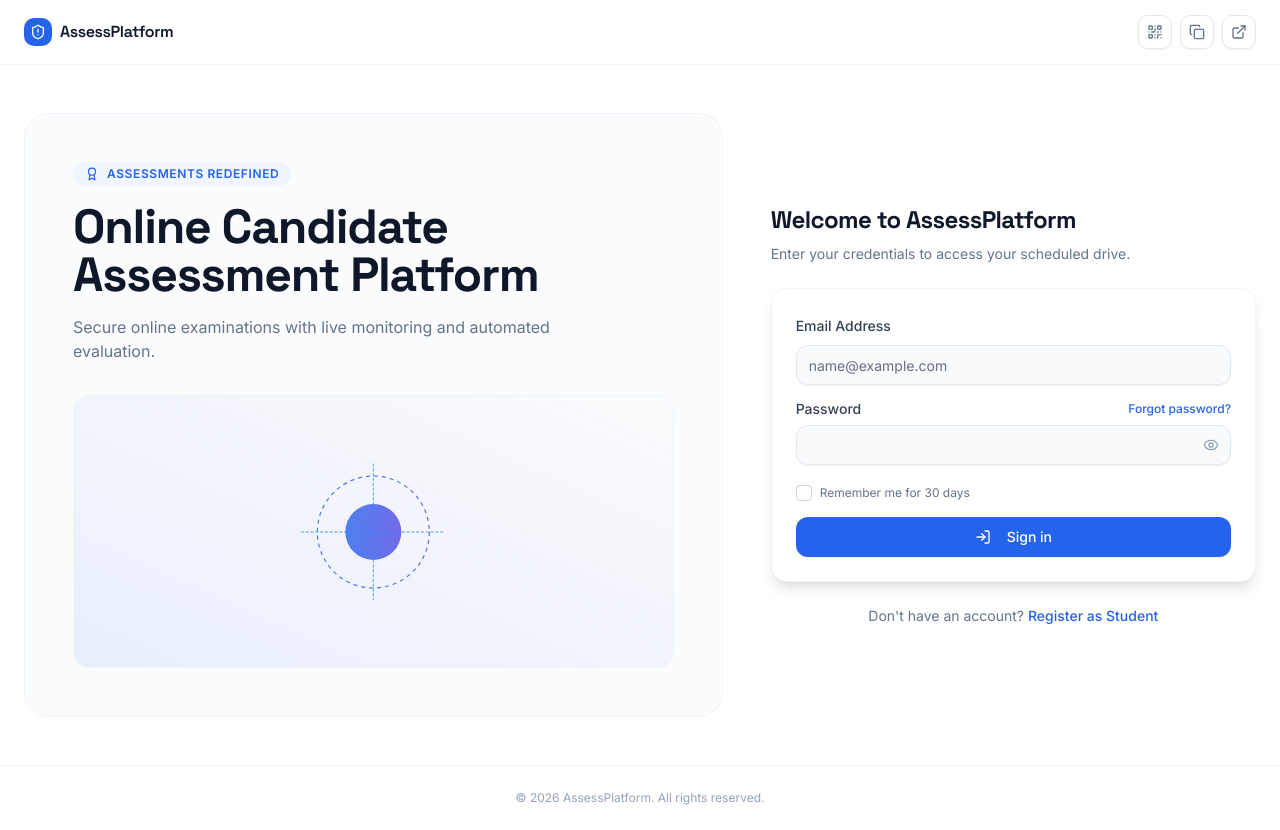
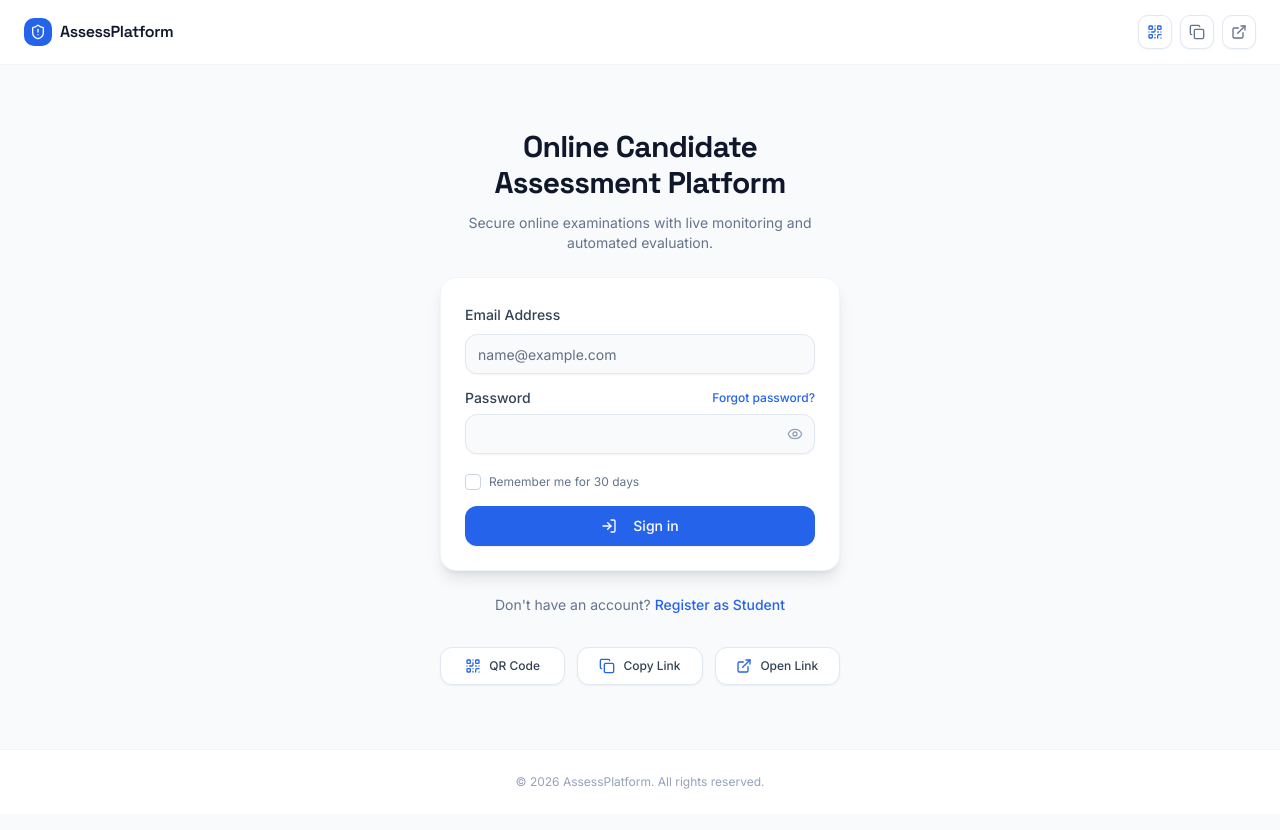
Before and after one commit to GeginRisho/online-candidate-assessment, a Next.js app in the folder frontend/: page / in a window 1280 px wide. Built offline with nearby package versions, Linux system fonts and the light colour scheme; no server answers.

Commit message:
Redesign page to remove left illustration section completely, center login card and titles, and use sameSite: 'none' for production cross-site cookie support

```diff
--- a/frontend/src/app/page.tsx
+++ b/frontend/src/app/page.tsx
@@ -19,7 +19,6 @@ import {
   Copy,
   ExternalLink,
   Check,
-  Award,
 } from 'lucide-react';
 import { Button } from '@/components/ui/button';
 import { Input } from '@/components/ui/input';
@@ -150,9 +149,9 @@ function LoginContent() {
   };
 
   return (
-    <div className="flex min-h-screen flex-col bg-white">
+    <div className="flex min-h-screen flex-col bg-slate-50/20">
       {/* Header with minimal Top-Right Quick Access Actions */}
-      <header className="border-b border-slate-100 bg-white sticky top-0 z-45">
+      <header className="border-b border-slate-100 bg-white sticky top-0 z-40">
         <div className="mx-auto flex h-16 max-w-7xl items-center justify-between px-6">
           <Link href="/" className="flex items-center gap-2 font-display text-base font-semibold tracking-tight text-slate-900">
             <div className="flex size-7 items-center justify-center rounded-lg bg-blue-600">
@@ -167,7 +166,7 @@ function LoginContent() {
               title="View Candidate QR Registration Code"
               aria-label="QR Code"
             >
-              <QrCode className="size-4" />
+              <QrCode className="size-4 text-blue-600" />
             </button>
             <button
               onClick={handleCopyLink}
@@ -189,20 +188,20 @@ function LoginContent() {
         </div>
       </header>
 
-      {/* Main Grid Content */}
-      <div className="flex-1 flex flex-col md:grid md:grid-cols-12 max-w-7xl mx-auto w-full px-4 sm:px-6 py-6 md:py-12 gap-8 md:gap-12 items-center">
-
-        {/* Right Column (appears first on mobile due to order-1) */}
-        <div className="order-1 md:order-2 md:col-span-5 flex flex-col justify-center w-full space-y-6">
-          <div className="text-center md:text-left space-y-2">
-            <h3 className="font-display text-2xl font-bold tracking-tight text-slate-900">
-              Welcome to AssessPlatform
-            </h3>
-            <p className="text-slate-500 text-xs sm:text-sm">
-              Enter your credentials to access your scheduled drive.
+      {/* Main Centered Content */}
+      <main className="flex-1 flex flex-col items-center justify-center px-4 py-8 md:py-16">
+        <div className="w-full max-w-[400px] space-y-6">
+          {/* Header Title & Description */}
+          <div className="text-center space-y-3">
+            <h2 className="font-display text-2xl sm:text-3xl font-bold tracking-tight text-slate-900 leading-tight">
+              Online Candidate Assessment Platform
+            </h2>
+            <p className="text-slate-500 text-xs sm:text-sm leading-relaxed">
+              Secure online examinations with live monitoring and automated evaluation.
             </p>
           </div>
 
+          {/* Login Card */}
           <Card className="border-slate-100 shadow-lg rounded-2xl overflow-hidden bg-white">
             <CardContent className="p-6">
               <Form {...form}>
@@ -291,6 +290,7 @@ function LoginContent() {
             </CardContent>
           </Card>
 
+          {/* Bottom Register Link */}
           <p className="text-center text-xs sm:text-sm text-slate-500">
             Don&apos;t have an account?{' '}
             <Link
@@ -301,8 +301,8 @@ function LoginContent() {
             </Link>
           </p>
 
-          {/* Mobile-only QR/Copy/Open Action buttons below login card */}
-          <div className="flex md:hidden items-center justify-center gap-3 pt-2">
+          {/* QR / Copy / Open Action Buttons below the login card */}
+          <div className="flex items-center justify-center gap-3 pt-2">
             <button
               onClick={() => setQrModalOpen(true)}
               className="flex-1 flex items-center justify-center gap-2 py-2.5 px-3 rounded-xl border border-slate-200 bg-white text-slate-700 hover:bg-slate-50 transition-all shadow-sm text-xs font-medium"
@@ -326,44 +326,7 @@ function LoginContent() {
             </button>
           </div>
         </div>
-
-        {/* Left Column: Title, Short Description, and Abstract Graphic (appears second on mobile due to order-2) */}
-        <div className="order-2 md:order-1 md:col-span-7 flex flex-col justify-center space-y-8 bg-slate-50/55 rounded-3xl p-6 lg:p-12 border border-slate-100 min-h-[320px] md:min-h-[460px]">
-          <div className="space-y-4">
-            <div className="inline-flex items-center gap-2 px-3 py-1 rounded-full bg-blue-50 text-blue-600 text-xs font-semibold uppercase tracking-wider">
-              <Award className="size-3.5" />
-              Assessments Redefined
-            </div>
-            <h2 className="font-display text-3xl sm:text-4xl lg:text-5xl font-bold tracking-tight text-slate-900 leading-[1.1]">
-              Online Candidate Assessment Platform
-            </h2>
-            <p className="text-slate-500 text-xs sm:text-sm md:text-base leading-relaxed max-w-lg">
-              Secure online examinations with live monitoring and automated evaluation.
-            </p>
-          </div>
-
-          {/* Clean abstract background illustration only (no statistics or cards) */}
-          <div className="relative w-full aspect-[2.2/1] rounded-2xl overflow-hidden bg-gradient-to-tr from-blue-500/10 via-indigo-500/5 to-transparent border border-slate-100/80 flex items-center justify-center p-6">
-            <svg className="w-full h-full max-h-[160px]" viewBox="0 0 400 200" fill="none" xmlns="http://www.w3.org/2000/svg">
-              <circle cx="200" cy="100" r="70" stroke="url(#paint0_linear)" strokeWidth="1.5" strokeDasharray="5 5" />
-              <circle cx="200" cy="100" r="35" fill="url(#paint1_linear)" fillOpacity="0.8" />
-              <path d="M110 100H290" stroke="#3b82f6" strokeWidth="1" strokeLinecap="round" strokeDasharray="3 3" />
-              <path d="M200 15V185" stroke="#3b82f6" strokeWidth="1" strokeLinecap="round" strokeDasharray="3 3" />
-              <defs>
-                <linearGradient id="paint0_linear" x1="110" y1="100" x2="290" y2="100" gradientUnits="userSpaceOnUse">
-                  <stop stopColor="#3b82f6" />
-                  <stop offset="1" stopColor="#6366f1" />
-                </linearGradient>
-                <linearGradient id="paint1_linear" x1="165" y1="100" x2="235" y2="100" gradientUnits="userSpaceOnUse">
-                  <stop stopColor="#2563eb" />
-                  <stop offset="1" stopColor="#4f46e5" />
-                </linearGradient>
-              </defs>
-            </svg>
-          </div>
-        </div>
-
-      </div>
+      </main>
 
       {/* QR Code Popup Modal */}
       <Dialog open={qrModalOpen} onOpenChange={setQrModalOpen}>
```
Also changed, not shown: 2 other files (tests, documents, lock files or other folders).
